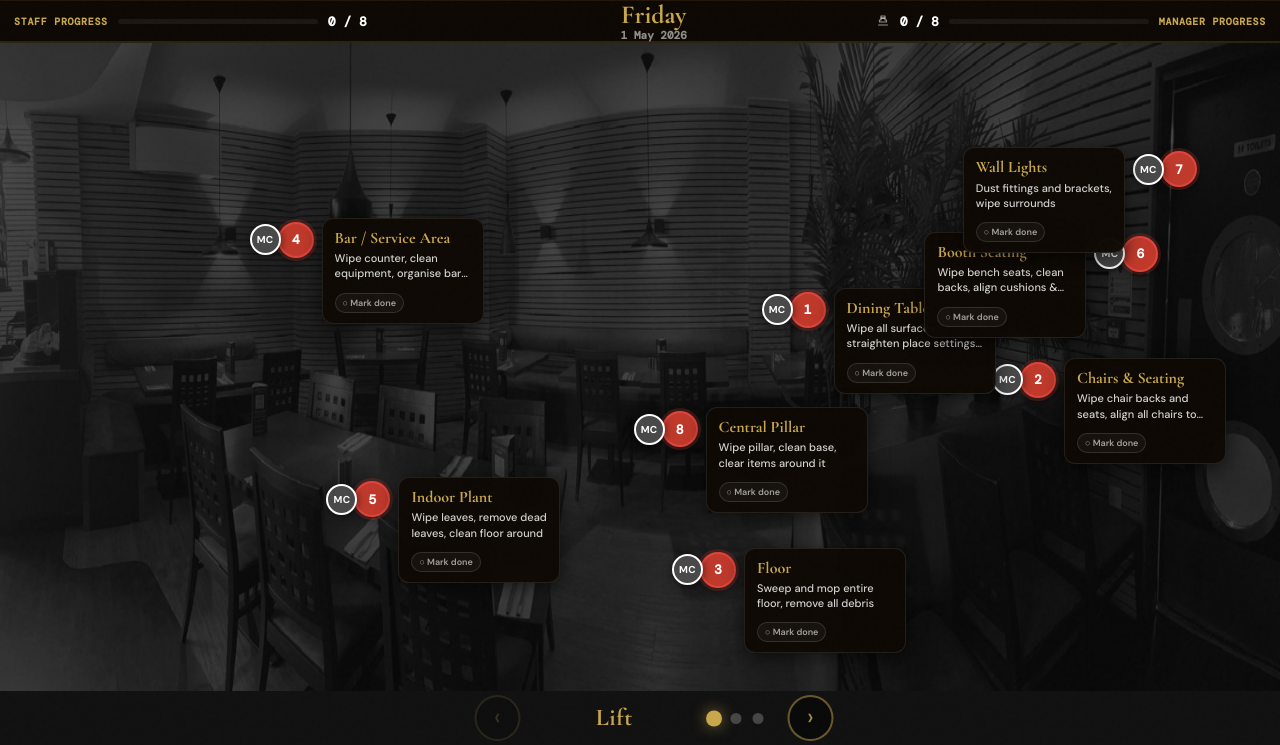
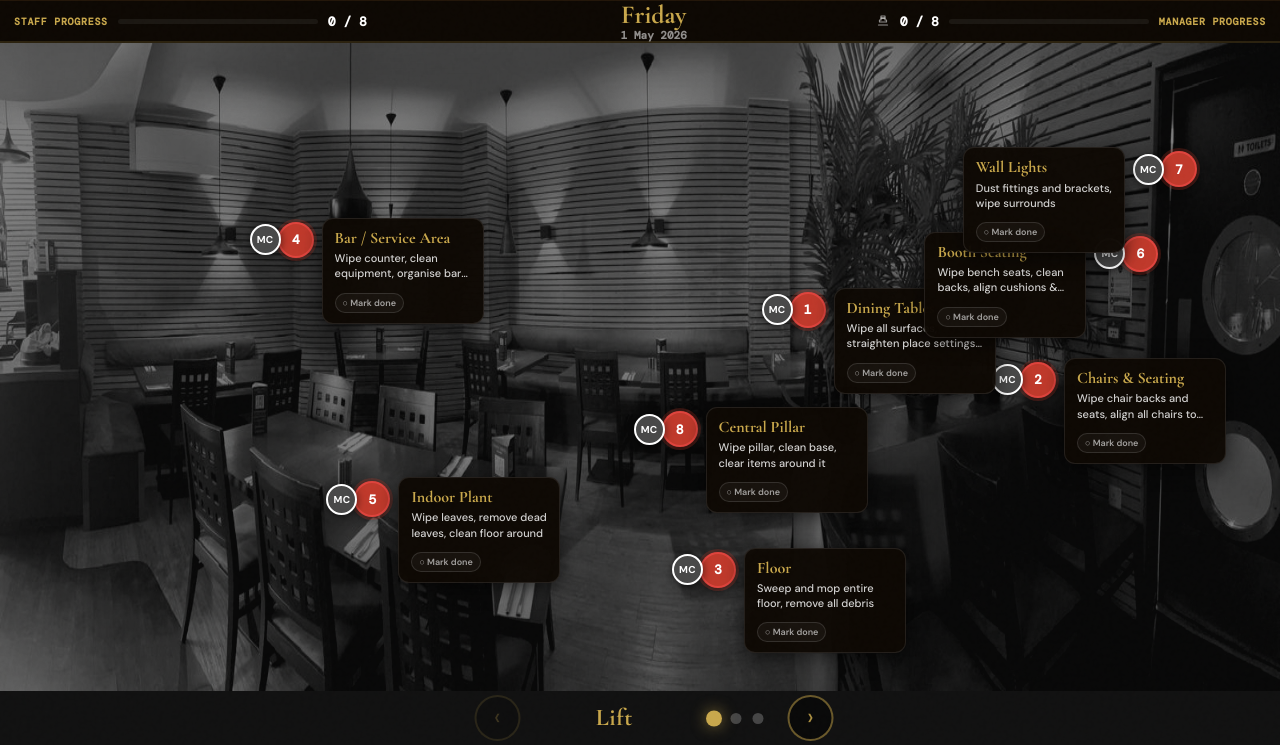
Before and after one commit to Hamzaalitech/cleaning-app, a Flask app: page /sgw/checklist?area=main in a window 1280 px wide. Shown: the part 55-800 px from the top of the page. Run offline with Flask 3, Linux system fonts and the light colour scheme; the visitor is signed in with stand-in values (Sample User, id 1); data that the repository does not hold is empty; some libraries are stand-ins or nearby versions.

Commit message:
Lift mid-tones on area photo to brighten furniture
Charcoal effect was crushing mid-tones, making chairs and tables
hard to read. Reducing contrast (1.4 → 1.15) and bumping brightness
(0.6 → 0.9) lifts the mid-grey range globally so the furniture
reads ~50% brighter while keeping the greyscale charcoal aesthetic.

Co-Authored-By: Claude Opus 4.7 (1M context) <noreply@anthropic.com>

```diff
--- a/templates/sgw_checklist.html
+++ b/templates/sgw_checklist.html
@@ -67,7 +67,7 @@
 
   .photo-wrap{position:relative;width:100%;background:#111;user-select:none;overflow:hidden;min-height:calc(100dvh - 98px);}
   .photo-wrap.has-photo{min-height:calc(100dvh - 98px);}
-  .photo-wrap img.area-photo{position:absolute;top:0;left:0;width:100%;aspect-ratio:1.55/1;height:auto;max-height:calc(100% - 54px);object-fit:fill;display:block;opacity:0.5;z-index:0;filter:grayscale(100%) brightness(0.5);}
+  .photo-wrap img.area-photo{position:absolute;top:0;left:0;width:100%;aspect-ratio:1.55/1;height:auto;max-height:calc(100% - 54px);object-fit:fill;display:block;opacity:0.5;z-index:0;filter:grayscale(100%) contrast(1.15) brightness(0.9);}
   .swipe-strip{position:absolute;bottom:0;left:0;right:0;height:54px;display:flex;align-items:center;justify-content:center;gap:24px;z-index:8;pointer-events:auto;}
   .swipe-arrow{width:46px;height:46px;border-radius:50%;border:2px solid rgba(201,168,76,0.5);background:rgba(0,0,0,0.45);color:rgba(201,168,76,0.85);font-size:24px;cursor:pointer;display:flex;align-items:center;justify-content:center;transition:all .2s;font-family:'DM Sans',sans-serif;line-height:1;padding:0;padding-bottom:3px;}
   .swipe-arrow:hover{background:rgba(201,168,76,0.18);border-color:var(--gold);color:var(--gold);}
```
